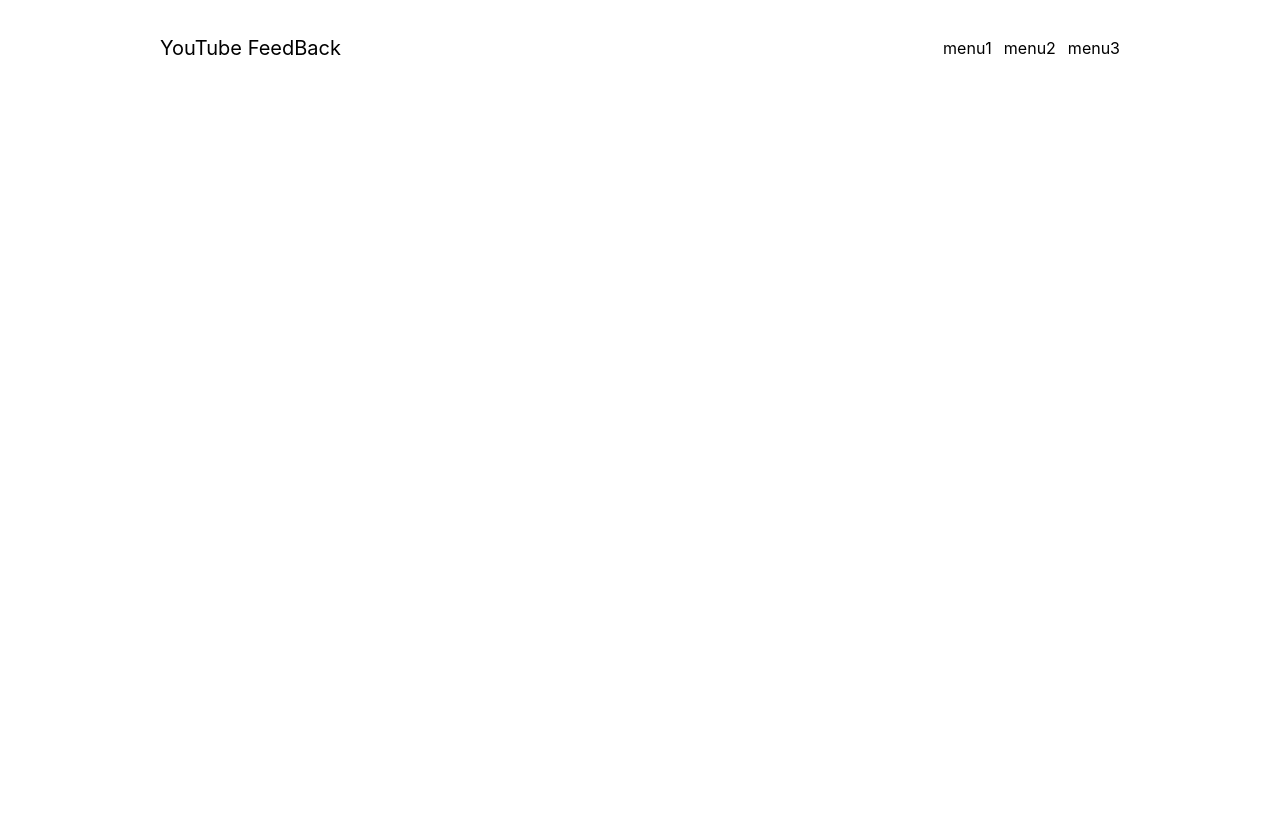
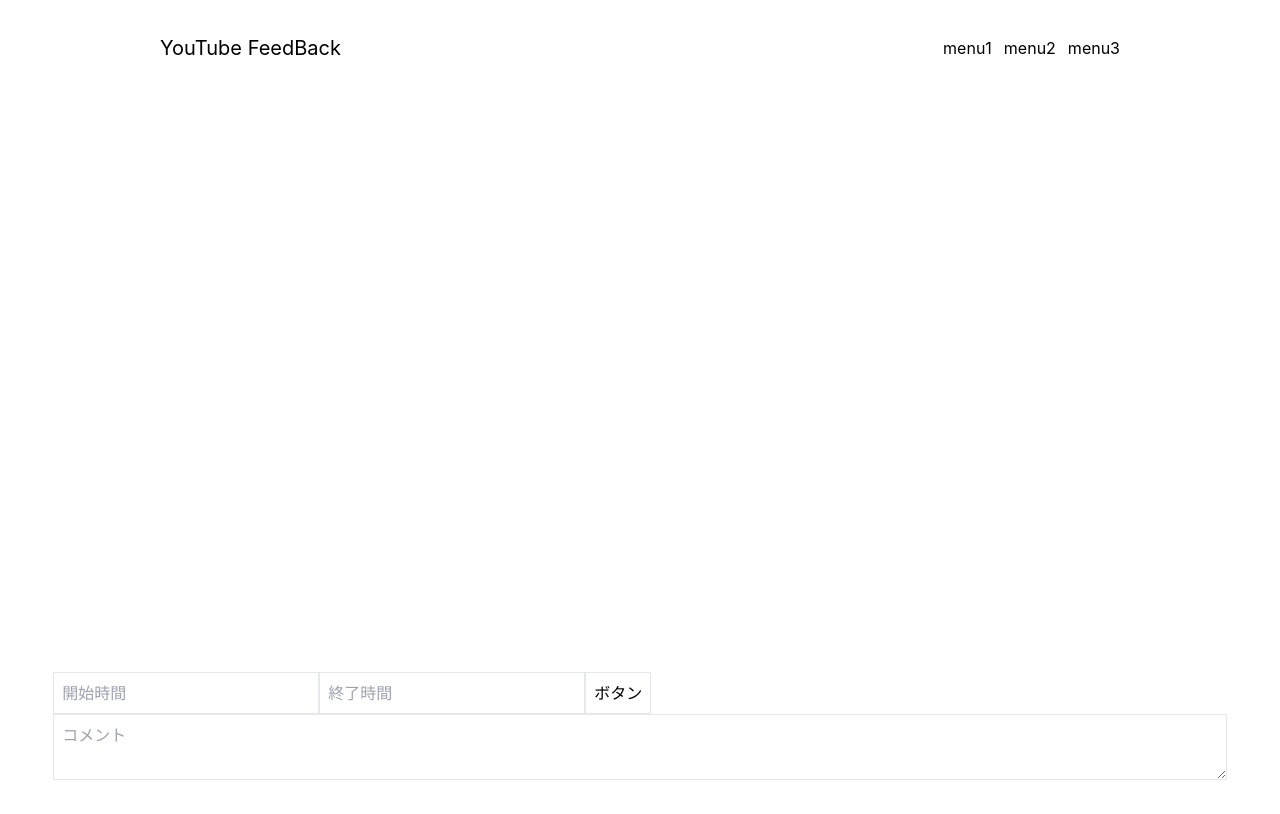
Before and after one commit to tocchi-739/youtube-feedback, a Next.js app: page /O3mS6ft7ylE in a window 1280 px wide. Shown: the top 814 px of the page. Built offline with nearby package versions, Linux system fonts and the light colour scheme.

Commit message:
🎨 登録ボタンをコンポーネント化

```diff
--- /dev/null
+++ b/src/components/Button.tsx
@@ -0,0 +1,13 @@
+interface props {
+  handleClick: () => void;
+  buttonText: string;
+}
+
+export const Button = (props: props) => {
+  const { handleClick, buttonText } = props;
+  return (
+    <button onClick={handleClick} className="border p-2">
+      {buttonText}
+    </button>
+  );
+};
--- a/src/pages/[id]/index.tsx
+++ b/src/pages/[id]/index.tsx
@@ -5,6 +5,7 @@ import { useEffect, useRef, useState } from "react";
 import { Header } from "../../components/Header";
 import Head from "next/head";
 import { Toaster, toast } from "react-hot-toast";
+import { Button } from "../../components/Button";
 
 const IndividualPage = () => {
   const router = useRouter();
@@ -57,6 +58,12 @@ const IndividualPage = () => {
     return () => window.removeEventListener("resize", handleResize);
   }, []);
 
+  // コメント投稿関係
+
+  const handleClickSubmit = async () => {
+    console.log("クリックされました");
+  };
+
   return (
     <>
       <Head>
@@ -65,7 +72,7 @@ const IndividualPage = () => {
       </Head>
       <Header />
       <main className={styles.main}>
-        <div className="w-11/12 md:w-6/12 lg:w-11/12 lg:flex">
+        <div className="w-11/12 md:w-6/12 lg:w-11/12 lg:flex lg:flex-wrap">
           <div className="lg:w-[70%]">
             <YouTube
               className="aspect-video"
@@ -111,6 +118,35 @@ const IndividualPage = () => {
               )
             )}
           </ul>
+          <div className="flex flex-col mt-4 w-full">
+            <div>
+              <input
+                type="text"
+                // onChange={handleChange}
+                value={start}
+                placeholder="開始時間"
+                className="border p-2"
+              />
+              <input
+                type="text"
+                // onChange={handleChange}
+                value={end}
+                placeholder="終了時間"
+                className="border p-2"
+              />
+
+              <Button
+                handleClick={handleClickSubmit}
+                buttonText="ボタン"
+              ></Button>
+            </div>
+            <textarea
+              // onChange={handleChange}
+              value={end}
+              placeholder="コメント"
+              className="border p-2 w-full"
+            />
+          </div>
         </div>
       </main>
       <Toaster />
--- a/src/pages/index.tsx
+++ b/src/pages/index.tsx
@@ -16,6 +16,7 @@ import { app } from "../firebase/firebase";
 import { useEffect, useState } from "react";
 import { Toaster, toast } from "react-hot-toast";
 import Link from "next/link";
+import { Button } from "../components/Button";
 
 const db = getFirestore(app);
 const Home: NextPage = () => {
@@ -212,7 +213,7 @@ const Home: NextPage = () => {
           value={youtubeUrl}
           className="border p-2"
         />
-        <div onClick={handleClick}>ボタン</div>
+        <Button handleClick={handleClick} buttonText="ボタン"></Button>
         {/* <ul className="grid lg:grid-cols-3 gap-4 w-11/12 md:w-9/12">
           {data.map((data) => {
             return (
```
